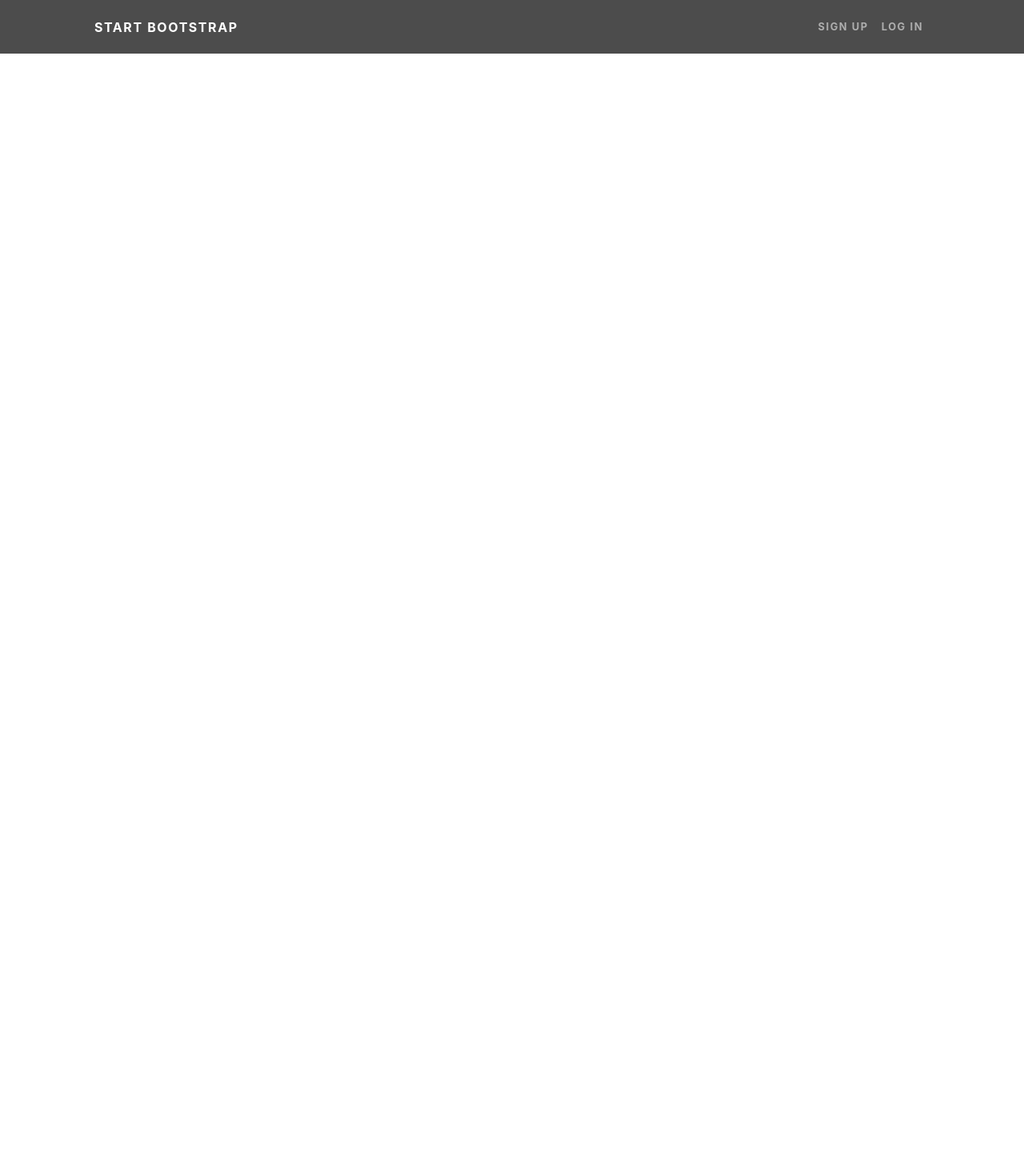
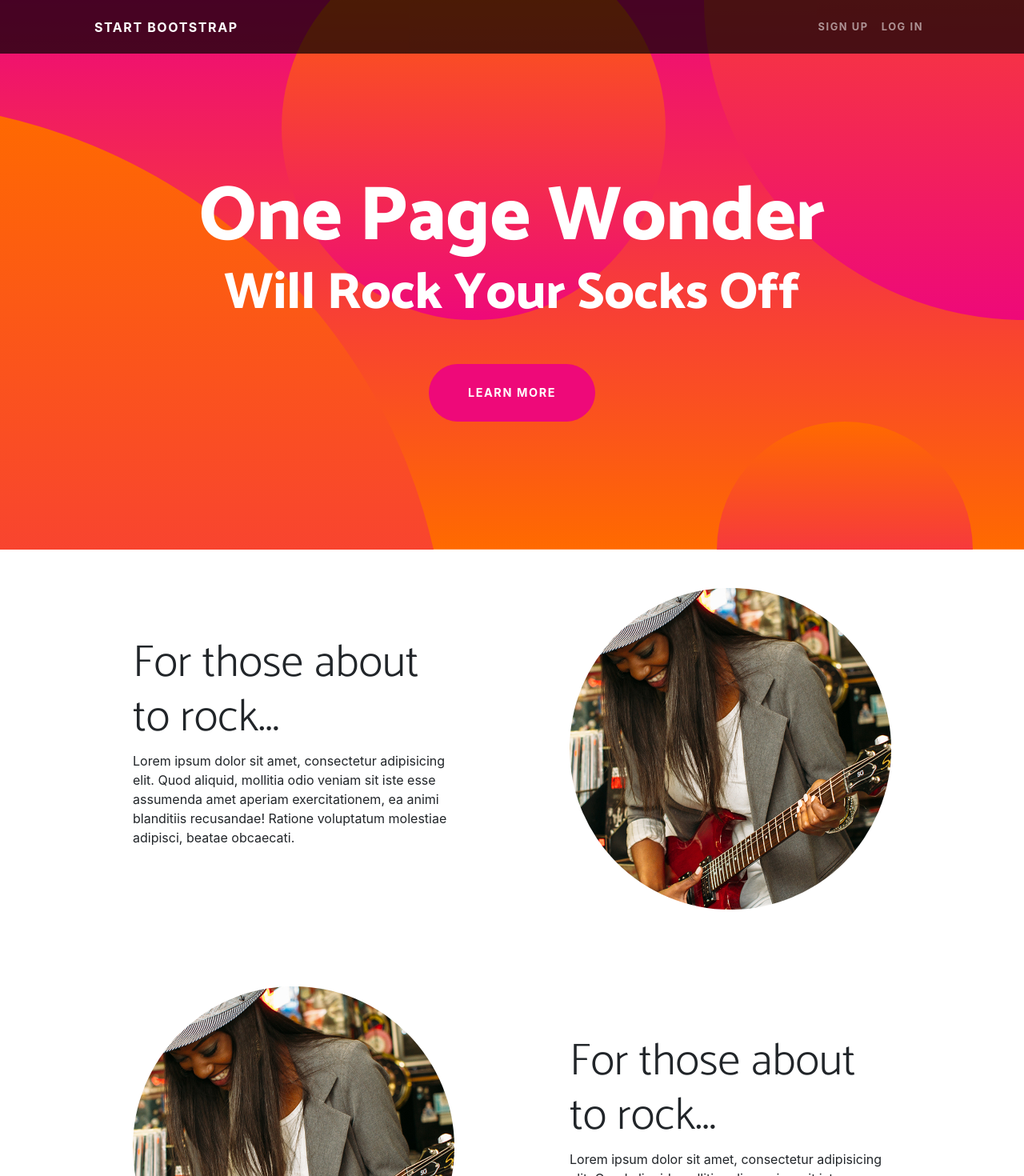
Before and after one commit to hieu1966hn/HDT-JSI04, a React (Create React App) app in the folder SS4/vd4/: page / in a window 1280 px wide. Shown: the top 1470 px of the page at 80% size. Before the commit the page ends 800 px from the top, so only its background shows below. Built offline with nearby package versions, Linux system fonts and the light colour scheme.

Commit message:
new props

```diff
--- a/SS4/vd4/src/App.js
+++ b/SS4/vd4/src/App.js
@@ -2,11 +2,17 @@ import logo from './logo.svg';
 import './App.css';
 
 import Navbar from './components/Navbar';
+import Header from './components/Header';
+import ContentSection from './components/ContentSection';
 
 function App() {
   return (
     <div className="_vd4">
       <Navbar />
+      <Header/>
+      <ContentSection reversed={true}/>
+      <ContentSection reversed={false}/>
+      <ContentSection reversed={true}/>
     </div>
   );
 }
--- /dev/null
+++ b/SS4/vd4/src/components/ContentSection.jsx
@@ -0,0 +1,20 @@
+function ContentSection(props){
+    return(
+        <section id="scroll">
+        <div className="container px-5">
+          <div className="row gx-5 align-items-center">
+            <div className={"col-lg-6" + (props.reversed ? " order-lg-2" :"")}>
+              <div className="p-5"><img className="img-fluid rounded-circle" src="assets/img/01.jpg" alt="..." /></div>
+            </div>
+            <div className={"col-lg-6" + (props.reversed?" order-lg-1":"")}>
+              <div className="p-5">
+                <h2 className="display-4">For those about to rock...</h2>
+                <p>Lorem ipsum dolor sit amet, consectetur adipisicing elit. Quod aliquid, mollitia odio veniam sit iste esse assumenda amet aperiam exercitationem, ea animi blanditiis recusandae! Ratione voluptatum molestiae adipisci, beatae obcaecati.</p>
+              </div>
+            </div>
+          </div>
+        </div>
+      </section>
+    )
+}
+export default ContentSection
--- /dev/null
+++ b/SS4/vd4/src/components/Header.jsx
@@ -0,0 +1,23 @@
+function Header() {
+  return (
+    <header className="masthead text-center text-white">
+      <div className="masthead-content">
+        <div className="container px-5">
+          <h1 className="masthead-heading mb-0">One Page Wonder</h1>
+          <h2 className="masthead-subheading mb-0">Will Rock Your Socks Off</h2>
+          <a
+            className="btn btn-primary btn-xl rounded-pill mt-5"
+            href="#scroll"
+          >
+            Learn More
+          </a>
+        </div>
+      </div>
+      <div className="bg-circle-1 bg-circle" />
+      <div className="bg-circle-2 bg-circle" />
+      <div className="bg-circle-3 bg-circle" />
+      <div className="bg-circle-4 bg-circle" />
+    </header>
+  );
+}
+export default Header;
```
